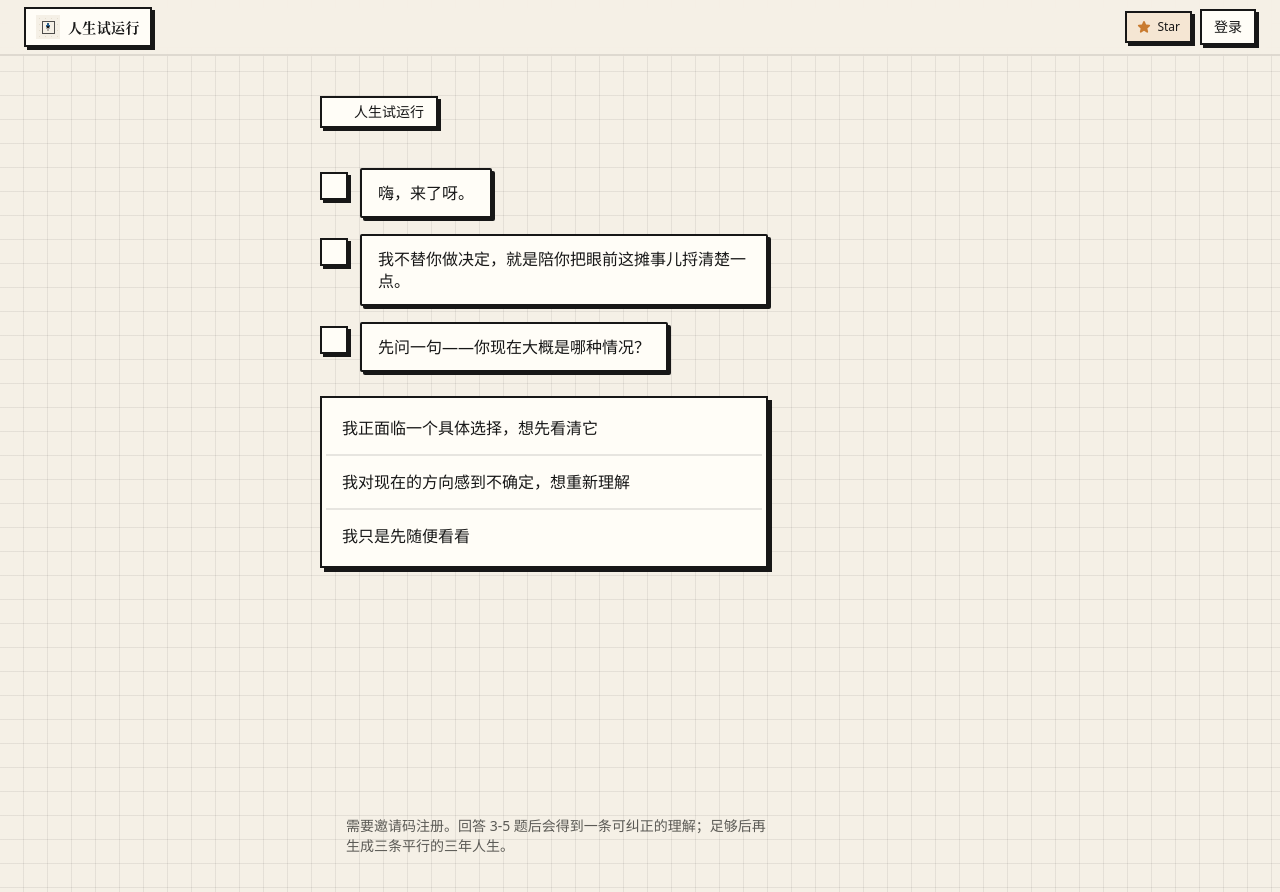
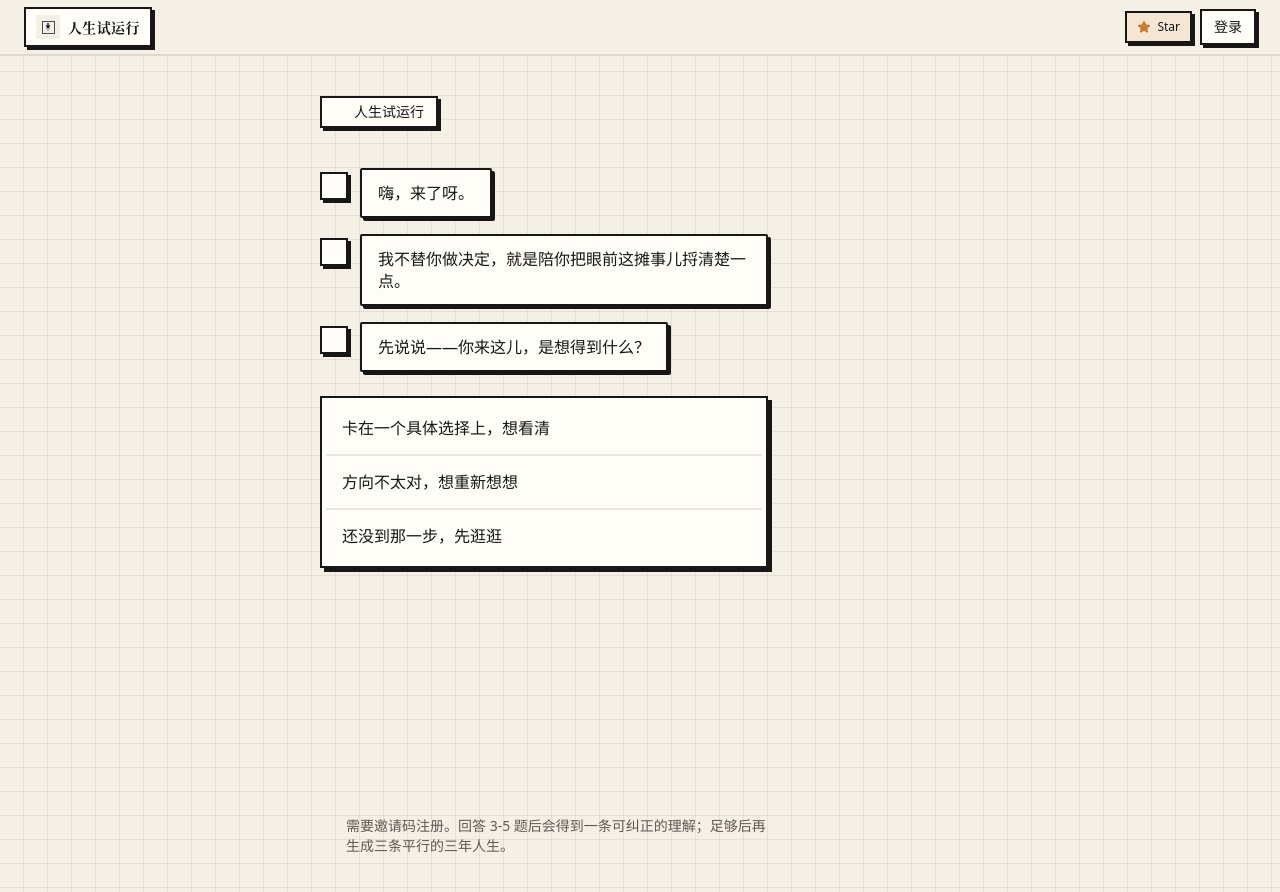
Before and after one commit to Haaaiawd/lifetide-lite, a Next.js app: page / in a window 1280 px wide. Shown: the top 892 px of the page. Built offline with nearby package versions, Linux system fonts and the light colour scheme; no server answers; some icons are missing.

Commit message:
Rewrite landing copy: ask what they want, not what state they're in

```diff
--- a/components/landing/LandingPage.tsx
+++ b/components/landing/LandingPage.tsx
@@ -8,18 +8,18 @@ import { PixelIcon } from "@/components/art/PixelIcon";
 const choices = [
   {
     id: "choose",
-    label: "我正面临一个具体选择，想先看清它",
-    response: "好，那咱们先把这个选择拆开看看——你真正在意的到底是什么。",
+    label: "卡在一个具体选择上，想看清",
+    response: "行，那咱们先把这个选择拆开——你真正在意的，到底是什么。",
   },
   {
     id: "drift",
-    label: "我对现在的方向感到不确定，想重新理解",
-    response: "嗯，这种感觉我懂。咱们先把你现在的状态和卡住的地方理一理，再看有哪些方向值得试试。",
+    label: "方向不太对，想重新想想",
+    response: "嗯，这种感觉我懂。先把你现在的状态理一理，再看有哪些路可以走。",
   },
   {
     id: "browse",
-    label: "我只是先随便看看",
-    response: "完全没问题，先逛逛。随时可以开始，也随时可以退出。",
+    label: "还没到那一步，先逛逛",
+    response: "完全没问题，先逛逛。随时可以开始，也随时可以走。",
   },
 ] as const;
 
@@ -86,7 +86,7 @@ export function LandingPage() {
         </ChatMessage>
 
         <ChatMessage delay={0.4}>
-          先问一句——你现在大概是哪种情况？
+          先说说——你来这儿，是想得到什么？
         </ChatMessage>
 
         <motion.div
```
